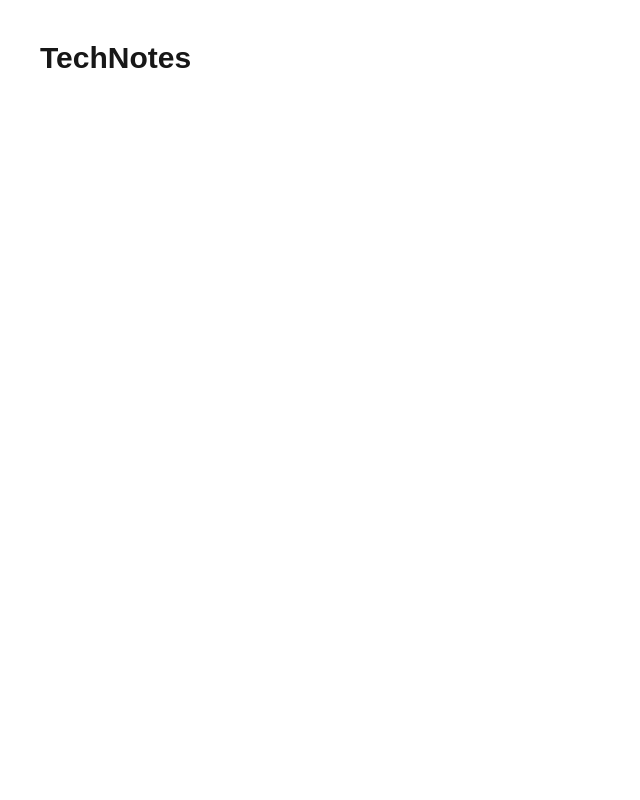
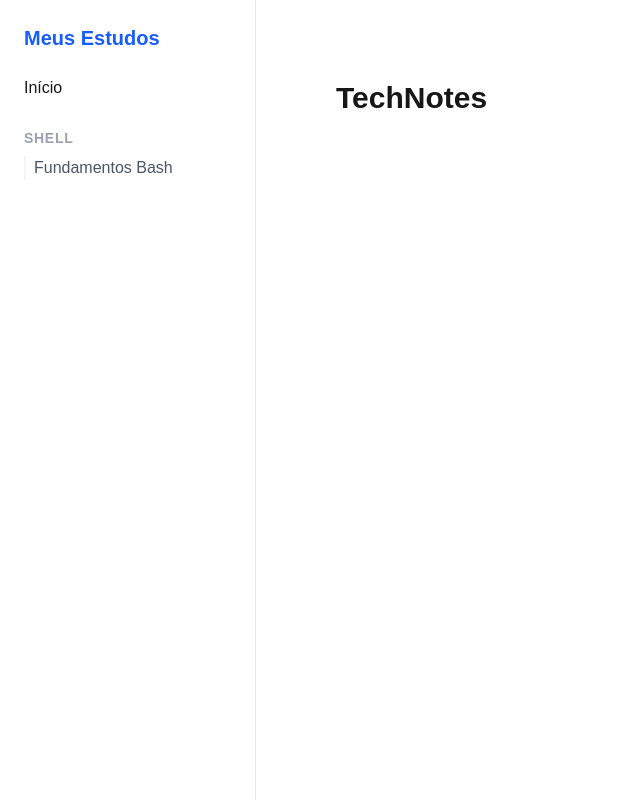
Before and after one commit to rochajrdev/TechNotes-web, a Next.js app: page / in a window 1280 px wide. Shown: the whole page, without its empty margins (0-640 px from the left). Built offline with nearby package versions, Linux system fonts and the light colour scheme.

Commit message:
feat: Adicione um menu de navegação lateral e atualize o estilo do layout para o idioma pt-BR.

```diff
--- a/app/layout.tsx
+++ b/app/layout.tsx
@@ -23,11 +23,29 @@ export default function RootLayout({
   children: React.ReactNode;
 }>) {
   return (
-    <html
-      lang="en"
-      className={`${geistSans.variable} ${geistMono.variable} h-full antialiased`}
-    >
-      <body className="min-h-full flex flex-col">{children}</body>
+ <html lang="pt-BR">
+      <body className={`${geistSans.variable} ${geistMono.variable} antialiased flex min-h-screen bg-gray-50 text-gray-900`}>
+
+        {/* MENU LATERAL */}
+        <aside className="w-64 bg-white border-r border-gray-200 p-6 flex flex-col">
+          <h2 className="text-xl font-bold mb-6 text-blue-600">Meus Estudos</h2>
+          <nav className="flex flex-col gap-3">
+            <a href="/" className="hover:text-blue-500 font-medium">Início</a>
+
+            {/* Categoria Shell */}
+            <div className="mt-4">
+              <h3 className="text-sm font-semibold text-gray-400 uppercase tracking-wider mb-2">Shell</h3>
+              <div className="flex flex-col gap-2 pl-2 border-l-2 border-gray-100">
+                <a href="/shell/bash" className="hover:text-blue-500 text-gray-600">Fundamentos Bash</a>
+              </div>
+            </div>
+          </nav>
+        </aside>
+        {/* ÁREA DE CONTEÚDO PRINCIPAL */}
+        <main className="flex-1 p-10 max-w-4xl">
+          {children}
+        </main>
+      </body>
     </html>
   );
 }
```
